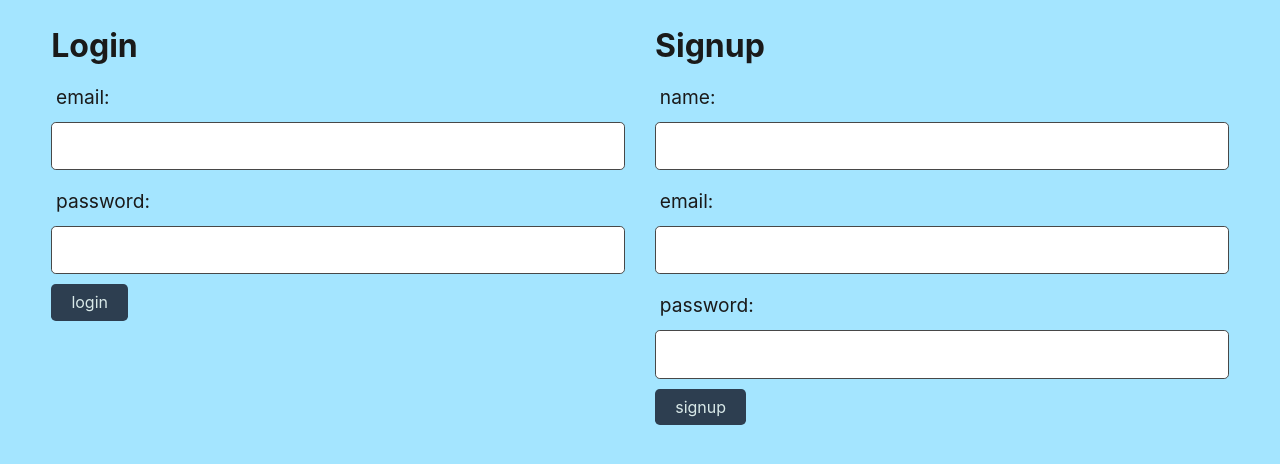
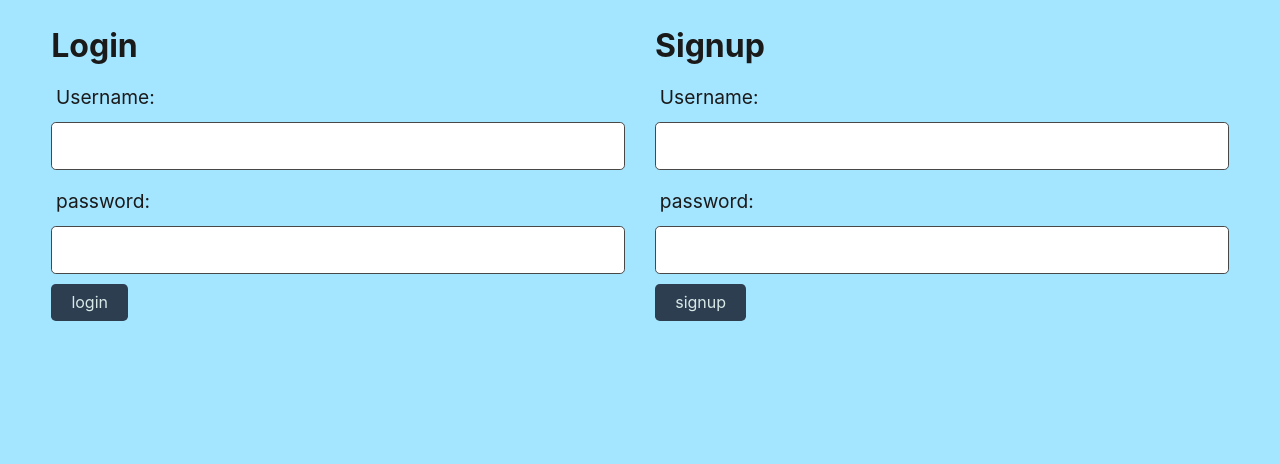
Before and after one commit to JenGelfling/tech-blog, a Node project: template views/login.handlebars in a window 1280 px wide. Shown: the part 95-559 px from the top of the page. Run offline with Node 20 templates, Linux system fonts and the light colour scheme; the template is opened without the code that fills it, so the values that code supplies are empty; some libraries are stand-ins or nearby versions.

Commit message:
Got the sign up to work.

```diff
--- a/public/js/login.js
+++ b/public/js/login.js
@@ -126,18 +126,74 @@
 
 // ---------------------------
 
+// const loginFormHandler = async (event) => {
+//   event.preventDefault();
+
+//   // Collect values from the login form
+//   const email = document.querySelector("#email-login").value.trim();
+//   const password = document.querySelector("#password-login").value.trim();
+
+//   if (email && password) {
+//     // Send a POST request to the API endpoint
+//     const response = await fetch("/api/users/login", {
+//       method: "POST",
+//       body: JSON.stringify({ email, password }),
+//       headers: { "Content-Type": "application/json" },
+//     });
+
+//     if (response.ok) {
+//       // If successful, redirect the browser to the profile page
+//       document.location.replace("/profile");
+//     } else {
+//       alert(response.statusText);
+//     }
+//   }
+// };
+
+// const signupFormHandler = async (event) => {
+//   event.preventDefault();
+
+//   const name = document.querySelector("#name-signup").value.trim();
+//   const email = document.querySelector("#email-signup").value.trim();
+//   const password = document.querySelector("#password-signup").value.trim();
+
+//   if (name && email && password) {
+//     const response = await fetch("/api/users", {
+//       method: "POST",
+//       body: JSON.stringify({ name, email, password }),
+//       headers: { "Content-Type": "application/json" },
+//     });
+
+//     if (response.ok) {
+//       document.location.replace("/profile");
+//     } else {
+//       alert(response.statusText);
+//     }
+//   }
+// };
+
+// document
+//   .querySelector(".login-form")
+//   .addEventListener("submit", loginFormHandler);
+
+// document
+//   .querySelector(".signup-form")
+//   .addEventListener("submit", signupFormHandler);
+
+// -----------------
+
 const loginFormHandler = async (event) => {
   event.preventDefault();
 
   // Collect values from the login form
-  const email = document.querySelector("#email-login").value.trim();
+  const username = document.querySelector("#username-login").value.trim();
   const password = document.querySelector("#password-login").value.trim();
 
-  if (email && password) {
+  if (username && password) {
     // Send a POST request to the API endpoint
     const response = await fetch("/api/users/login", {
       method: "POST",
-      body: JSON.stringify({ email, password }),
+      body: JSON.stringify({ username, password }),
       headers: { "Content-Type": "application/json" },
     });
 
@@ -153,14 +209,14 @@ const loginFormHandler = async (event) => {
 const signupFormHandler = async (event) => {
   event.preventDefault();
 
-  const name = document.querySelector("#name-signup").value.trim();
-  const email = document.querySelector("#email-signup").value.trim();
+  const username = document.querySelector("#name-signup").value.trim();
+  // const email = document.querySelector("#email-signup").value.trim();
   const password = document.querySelector("#password-signup").value.trim();
 
-  if (name && email && password) {
+  if (username && password) {
     const response = await fetch("/api/users", {
       method: "POST",
-      body: JSON.stringify({ name, email, password }),
+      body: JSON.stringify({ username, password }),
       headers: { "Content-Type": "application/json" },
     });
 
--- a/views/login.handlebars
+++ b/views/login.handlebars
@@ -1,112 +1,11 @@
-{{! <html lang="en">
-  <head>
-    <meta charset="UTF-8" />
-    <meta name="viewport" content="width=device-width, initial-scale=1.0" />
-    <title>Reel Insights Login</title>
-    <link rel="stylesheet" href="/css/jass.css" />
-    <link rel="stylesheet" href="/css/style.css" />
-    <link
-      href="https://cdn.jsdelivr.net/npm/bootstrap@5.3.3/dist/css/bootstrap.min.css"
-      rel="stylesheet"
-      integrity="sha384-QWTKZyjpPEjISv5WaRU9OFeRpok6YctnYmDr5pNlyT2bRjXh0JMhjY6hW+ALEwIH"
-      crossorigin="anonymous"
-    />
-    <link
-      rel="stylesheet"
-      href="https://code.jquery.com/ui/1.12.1/themes/base/jquery-ui.css"
-    />
-  </head>
-
-  <body class="bg-light">
-
-    <main class="container d-flex justify-content-center align-content-center">
-      <div id="login-block">
-        <div class="d-flex flex-wrap align-items-center justify-content-center">
-          <p class="p-tag-login">Login</p>
-          <p class="p-tag-login" id="p-tag-or">or</p>
-          <p class="p-tag-login">Signup</p>
-        </div>
-        <div class="container d-flex">
-
-          <form class="p-3 me-5" id="login-form">
-            <label for="email-login">Email:</label><br />
-            <input
-              type="text"
-              id="email-login"
-              name="email"
-              autocomplete="email"
-              value=""
-            /><br />
-
-            <label for="password-login">Password:</label><br />
-            <input
-              type="password"
-              id="password-login"
-              name="password"
-              autocomplete="current-password"
-              value=""
-            /><br />
-            <input class="form-button" type="submit" value="Login" />
-          </form>
-
-          <form class="p-3 ms-5" id="signup-form">
-            <label for="username-signup">Username:</label><br />
-            <input
-              type="text"
-              id="username-signup"
-              name="username"
-              autocomplete="off"
-              value=""
-            /><br />
-            <label for="email-signup">Email:</label><br />
-            <input
-              type="text"
-              id="email-signup"
-              name="email"
-              autocomplete="email"
-              value=""
-            /><br />
-            <label for="password-signup">Password:</label><br />
-            <input
-              type="password"
-              id="password-signup"
-              name="password"
-              autocomplete="off"
-              value=""
-            /><br />
-            <input class="form-button" type="submit" value="Signup" />
-          </form>
-        </div>
-      </div>
-    </main>
-
-    <script src="/js/login.js"> type="text/javascript" </script>
-    <script
-      src="https://code.jquery.com/jquery-3.2.1.slim.min.js"
-      integrity="sha384-KJ3o2DKtIkvYIK3UENzmM7KCkRr/rE9/Qpg6aAZGJwFDMVNA/GpGFF93hXpG5KkN"
-      crossorigin="anonymous"
-    ></script>
-    <script
-      src="https://cdn.jsdelivr.net/npm/popper.js@1.12.9/dist/umd/popper.min.js"
-      integrity="sha384-ApNbgh9B+Y1QKtv3Rn7W3mgPxhU9K/ScQsAP7hUibX39j7fakFPskvXusvfa0b4Q"
-      crossorigin="anonymous"
-    ></script>
-    <script
-      src="https://cdn.jsdelivr.net/npm/bootstrap@5.3.3/dist/js/bootstrap.bundle.min.js"
-      integrity="sha384-YvpcrYf0tY3lHB60NNkmXc5s9fDVZLESaAA55NDzOxhy9GkcIdslK1eN7N6jIeHz"
-      crossorigin="anonymous"
-    ></script>
-  </body>
-</html> }}
-
 <div class="row">
   <div class="col-md-6">
     <h2>Login</h2>
 
     <form class="form login-form">
       <div class="form-group">
-        <label for="email-login">email:</label>
-        <input class="form-input" type="text" id="email-login" />
+        <label for="username-login">Username:</label>
+        <input class="form-input" type="text" id="username-login" />
       </div>
       <div class="form-group">
         <label for="password-login">password:</label>
@@ -122,12 +21,8 @@
 
     <form class="form signup-form">
       <div class="form-group">
-        <label for="name-signup">name:</label>
+        <label for="name-signup">Username:</label>
         <input class="form-input" type="text" id="name-signup" />
-      </div>
-      <div class="form-group">
-        <label for="email-signup">email:</label>
-        <input class="form-input" type="text" id="email-signup" />
       </div>
       <div class="form-group">
         <label for="password-signup">password:</label>
@@ -140,4 +35,41 @@
   </div>
 </div>
 
-<script src="./js/login.js"></script>
+{{! <div class="row">
+  <div class="col-md-6">
+    <h2>Login</h2>
+
+    <form class="form login-form" action="/login" method="POST">
+      <div class="form-group">
+        <label for="username-login">Username:</label>
+        <input class="form-input" type="text" id="username-login" name="username" />
+      </div>
+      <div class="form-group">
+        <label for="password-login">Password:</label>
+        <input class="form-input" type="password" id="password-login" name="password" />
+      </div>
+      <div class="form-group">
+        <button class="btn btn-primary" type="submit">Login</button>
+      </div>
+    </form>
+  </div>
+  <div class="col-md-6">
+    <h2>Signup</h2>
+
+    <form class="form signup-form" action="/signup" method="POST">
+      <div class="form-group">
+        <label for="name-signup">Username:</label>
+        <input class="form-input" type="text" id="name-signup" name="username" />
+      </div>
+      <div class="form-group">
+        <label for="password-signup">Password:</label>
+        <input class="form-input" type="password" id="password-signup" name="password" />
+      </div>
+      <div class="form-group">
+        <button class="btn btn-primary" type="submit">Signup</button>
+      </div>
+    </form>
+  </div>
+</div> }}
+
+<script type="text/javascript" src="/js/login.js"></script>
```
Also changed, not shown: controllers/api/userRoutes.js (+25 -14 lines), models/User.js (+6 -2 lines), seeds/seeds.js (+0 -126 lines), views/post.handlebars (+5 -5 lines).
